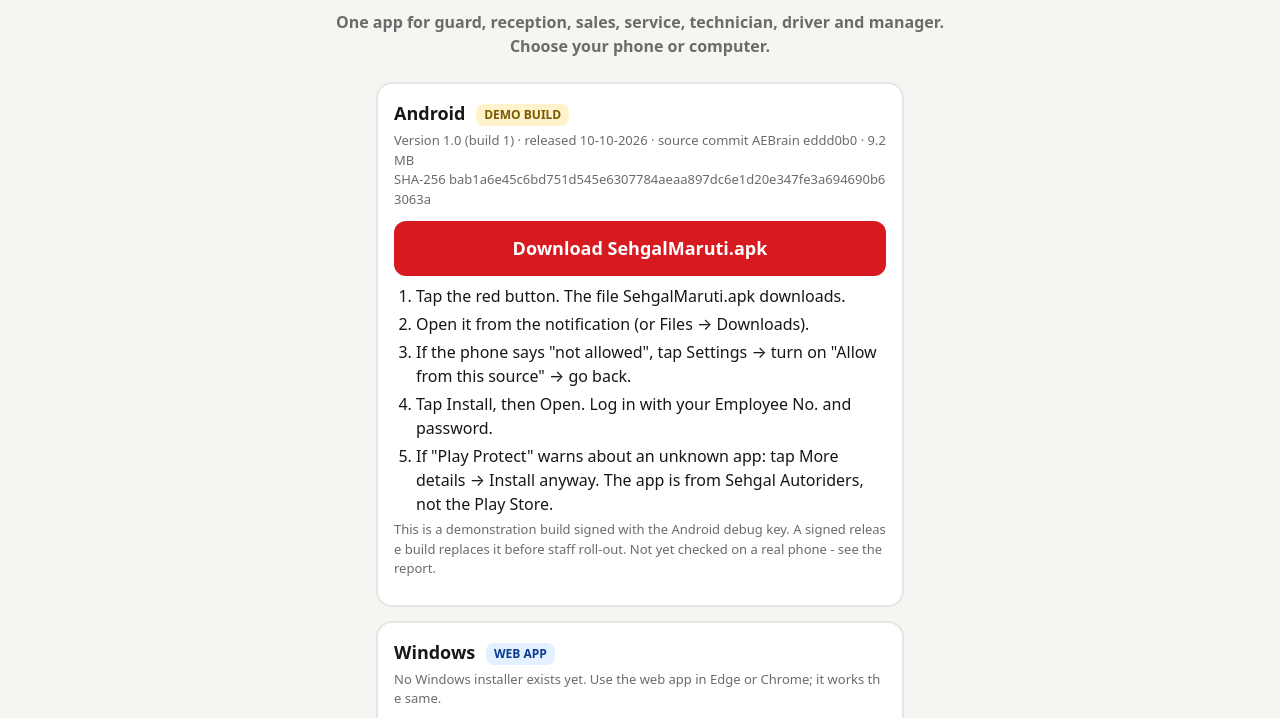
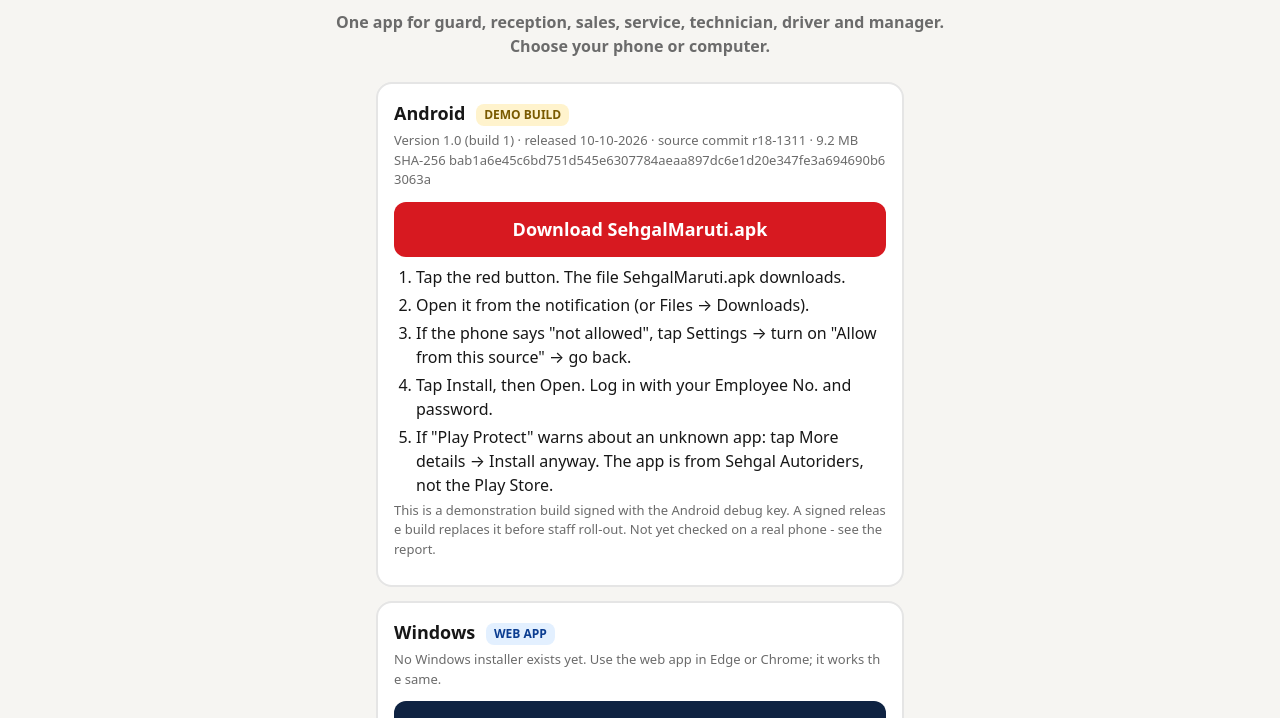
Before and after one commit to avnione/sehgalmaruti-pages, a plain HTML site: page install/index.html in a window 1280 px wide. Shown: the part 80-798 px from the top of the page. Drawn offline with Linux system fonts and the light colour scheme.

Commit message:
chore(r18): clean install page metadata

```diff
--- a/install/index.html
+++ b/install/index.html
@@ -34,7 +34,7 @@
 
 <div class="card">
   <h2>Android <span class="state demo">DEMO BUILD</span></h2>
-  <p class="meta">Version 1.0 (build 1) · released 10-10-2026 · source commit AEBrain eddd0b0 · 9.2 MB<br>SHA-256 bab1a6e45c6bd751d545e6307784aeaa897dc6e1d20e347fe3a694690b63063a</p>
+  <p class="meta">Version 1.0 (build 1) · released 10-10-2026 · source commit r18-1311 · 9.2 MB<br>SHA-256 bab1a6e45c6bd751d545e6307784aeaa897dc6e1d20e347fe3a694690b63063a</p>
   <a class="get" href="SehgalMaruti.apk">Download SehgalMaruti.apk</a>
   <ol>
     <li>Tap the red button. The file SehgalMaruti.apk downloads.</li>
```
